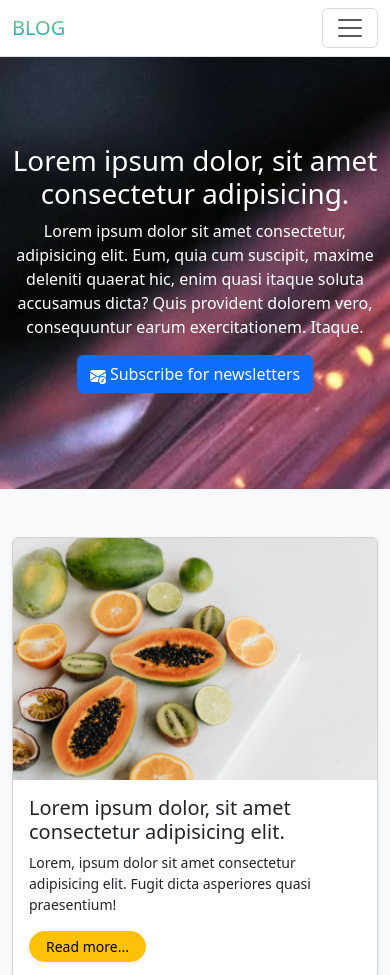
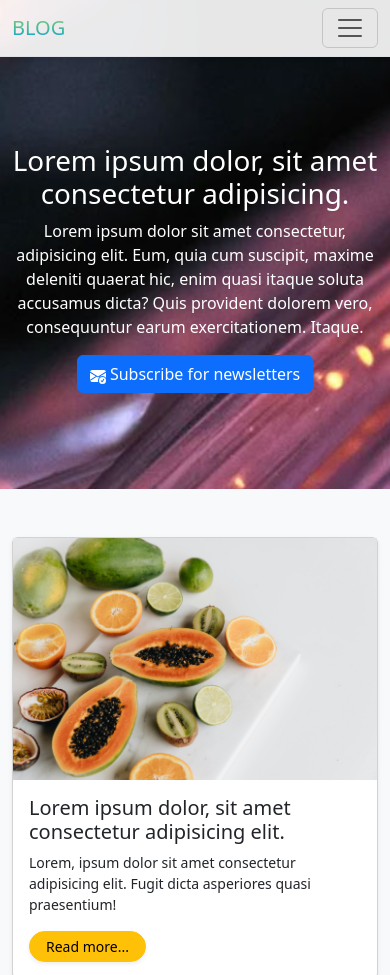
Before and after one commit to mgrecuccio/blog_template, a plain HTML site: page index.html in a window 390 px wide. Shown: the top 975 px of the page. Drawn offline with nearby package versions, Linux system fonts and the light colour scheme.

Commit message:
BLOG - Blur effet on mobile navbar

```diff
--- a/index.html
+++ b/index.html
@@ -9,7 +9,7 @@
 </head>
 <body class="bg-light">
     <!-- Navbar -->
-     <nav class="navbar navbar-expand-lg bg-white small border-bottom shadow-sm fixed-top custom-nav">
+     <nav class="navbar navbar-expand-lg bg-white small border-bottom shadow-sm fixed-top custom-nav" style="--bs-bg-opacity: .9;">
         <div class="container">
             <a href="index.html" class="navbar-brand">
                 <span class="brand-style brand-gradiant">
--- a/style.css
+++ b/style.css
@@ -13,3 +13,7 @@
     background-size: cover;
     background-position: bottom;
  }
+
+ .custom-nav{
+    backdrop-filter: blur(8px);
+ }
```
